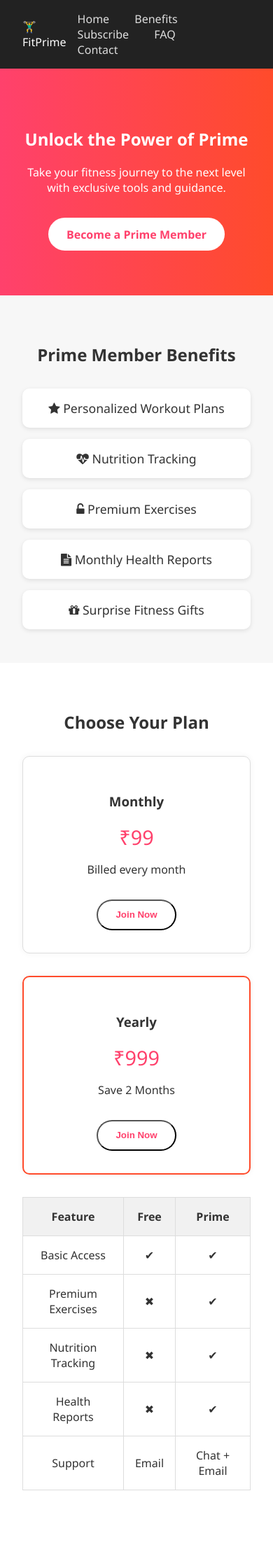
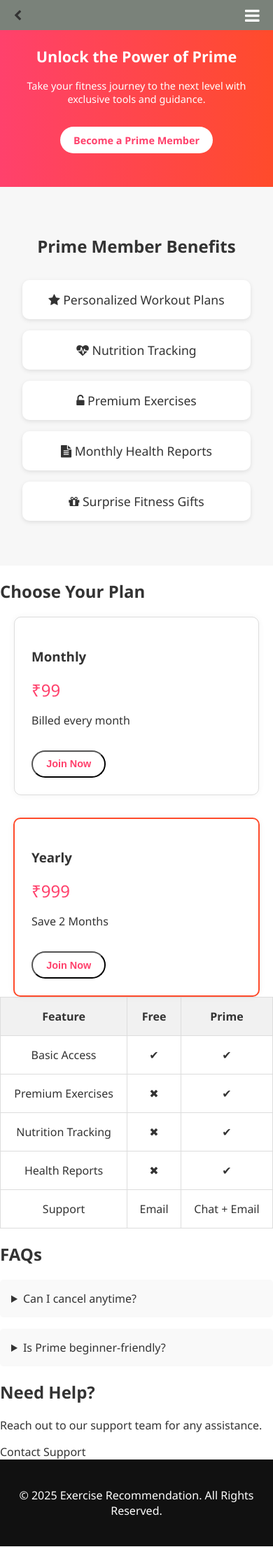
Before and after one commit to Saurabhhak/Exercise-recomendation, a Flask app: page /prime in a window 390 px wide. Shown: the top 2210 px of the page at 70% size. Run offline with Flask 3, Linux system fonts and the light colour scheme; some libraries are stand-ins or nearby versions.

Commit message:
Add the darkmode feature or prime Updated CSS for all responsive device

```diff
--- a/static/prime.css
+++ b/static/prime.css
@@ -11,25 +11,40 @@ a {
   color: inherit;
 }
 
-header.prime-header {
-  background: #222;
-  color: white;
-  padding: 1rem 2rem;
+.prime-header {
+  position: fixed;
+  top: 0;
+  left: 0;
+  right: 0;
+  z-index: 1000;
+  display: flex;
+  align-items: center;
+  justify-content: space-between;
+  font-family: "Trebuchet MS";
+  background: #7a827a;
+  box-shadow: var(--box-shadow);
+  padding: 0.6rem 8%;
 }
 
-header .container {
-  display: flex;
-  justify-content: space-between;
-  align-items: center;
+.prime-header nav a {
+  padding: 0.5rem 1rem;
+  font-size: 1rem;
+  border-radius: 0.5rem;
+  color: #040303;
 }
 
-header nav a {
-  margin: 0 1rem;
-  color: #ddd;
+.prime-header nav a:hover {
+  background: #fb0126;
+  color: #ffffff;
 }
 
-header nav a:hover {
+#menu-btn {
+  display: none;
+  font-size: 1.5rem;
+  background: none;
+  border: none;
   color: #fff;
+  cursor: pointer;
 }
 
 .hero-section {
@@ -54,13 +69,6 @@ header nav a:hover {
   box-shadow: 0 0 10px rgba(255, 65, 108, 0.3);
 }
 
-.btn-secondary {
-  background-color: #ff4b2b;
-  color: white;
-  padding: 0.7rem 1.4rem;
-  border-radius: 5px;
-}
-
 .benefits-section {
   padding: 3rem 2rem;
   background: #f7f7f7;
@@ -72,7 +80,7 @@ header nav a:hover {
   display: grid;
   grid-template-columns: repeat(auto-fit, minmax(220px, 1fr));
   gap: 1rem;
-  margin: 2rem 0 0 0;
+  margin-top: 2rem;
   padding: 0;
 }
 
@@ -84,17 +92,11 @@ header nav a:hover {
   font-size: 1.1rem;
 }
 
-.pricing-section {
-  padding: 3rem 2rem;
-  text-align: center;
-}
-
 .plans {
   display: flex;
   flex-wrap: wrap;
   justify-content: center;
   gap: 2rem;
-  margin: 2rem 0;
 }
 
 .plan-card {
@@ -118,8 +120,6 @@ header nav a:hover {
 
 .comparison-table {
   width: 100%;
-  max-width: 800px;
-  margin: 2rem auto;
   border-collapse: collapse;
 }
 
@@ -132,13 +132,6 @@ header nav a:hover {
 
 .comparison-table th {
   background: #f1f1f1;
-}
-
-.faq-section,
-.contact-section {
-  padding: 3rem 2rem;
-  background: #fff;
-  text-align: center;
 }
 
 details {
@@ -155,3 +148,88 @@ footer {
   padding: 1.5rem;
   text-align: center;
 }
+
+/* ======== Responsive Breakpoints ======== */
+
+/* For 1080px and below */
+@media (max-width: 1080px) {
+  .prime-header {
+    padding: 0.6rem 5%;
+  }
+  .benefits-grid {
+    grid-template-columns: repeat(auto-fit, minmax(180px, 1fr));
+  }
+  .plan-card {
+    width: 100%;
+    max-width: 300px;
+  }
+}
+
+/* For tablets (768px and below) */
+@media (max-width: 768px) {
+  #menu-btn {
+    display: inline-block;
+  }
+  .prime-header nav {
+    position: absolute;
+    top: 100%;
+    right: -110%;
+    width: 12rem;
+    box-shadow: var(--box-shadow);
+    border-radius: 0.5rem;
+    background: #bebebe;
+    flex-direction: column;
+  }
+  .prime-header nav a {
+    display: block;
+    margin: 1rem;
+    font-size: 1rem;
+    color: #000;
+  }
+  .prime-header nav.active {
+    right: 0.5rem;
+    transition: 0.3s ease;
+  }
+  .plans {
+    flex-direction: column;
+    align-items: center;
+  }
+}
+
+/* For large phones (480px and below) */
+@media (max-width: 480px) {
+  .hero-section {
+    padding: 3rem 1rem;
+    font-size: 0.9rem;
+  }
+  .btn-primary {
+    padding: 0.6rem 1.2rem;
+    font-size: 0.9rem;
+  }
+  .benefits-grid {
+    grid-template-columns: 1fr;
+  }
+  .plan-card {
+    padding: 1.5rem;
+  }
+  .price {
+    font-size: 1.5rem;
+  }
+}
+
+/* For small phones (320px and below) */
+@media (max-width: 320px) {
+  .hero-section {
+    padding: 2rem 0.8rem;
+  }
+  .btn-primary {
+    padding: 0.5rem 1rem;
+    font-size: 0.8rem;
+  }
+  .plan-card {
+    padding: 1rem;
+  }
+  footer {
+    font-size: 0.85rem;
+  }
+}
--- /dev/null
+++ b/static/prime.js
@@ -0,0 +1,7 @@
+let nav = document.querySelector("nav");
+document.querySelector("#menu-btn").onclick = () => {
+  nav.classList.toggle("active");
+};
+window.onscroll = () => {
+  nav.classList.remove("active");
+};
--- a/templates/prime.html
+++ b/templates/prime.html
@@ -12,18 +12,17 @@
   </head>
   <body>
     <header class="prime-header">
-      <div class="container">
-        <a href="/" class="logo">🏋️‍♂️ FitPrime</a>
+        <a href="/"><i class="fa fa-chevron-left" aria-hidden="true"></i></a>
+        <!-- <a href="/templates/prime.html" class="logo">🏋️‍♂️ FitPrime</a> -->
         <nav>
-          <a href="/">Home</a>
+          <a href="{{ url_for('prime') }}">Home</a>
           <a href="#benefits">Benefits</a>
           <a href="#subscribe">Subscribe</a>
           <a href="#faq">FAQ</a>
           <a href="#contact">Contact</a>
         </nav>
-      </div>
+        <div class="fa fa-bars" id="menu-btn"></div>
     </header>
-
     <section class="hero-section">
       <h1>Unlock the Power of Prime</h1>
       <p>Take your fitness journey to the next level with exclusive tools and guidance.</p>
@@ -100,5 +99,6 @@
     <footer>
       <p>&copy; 2025 Exercise Recommendation. All Rights Reserved.</p>
     </footer>
+    <script src="/static/prime.js"></script>
   </body>
 </html>
```
Also changed, not shown: static/script.js (+18 -0 lines), static/style.css (+221 -85 lines), templates/home.html (+21 -14 lines), 1 other file.
